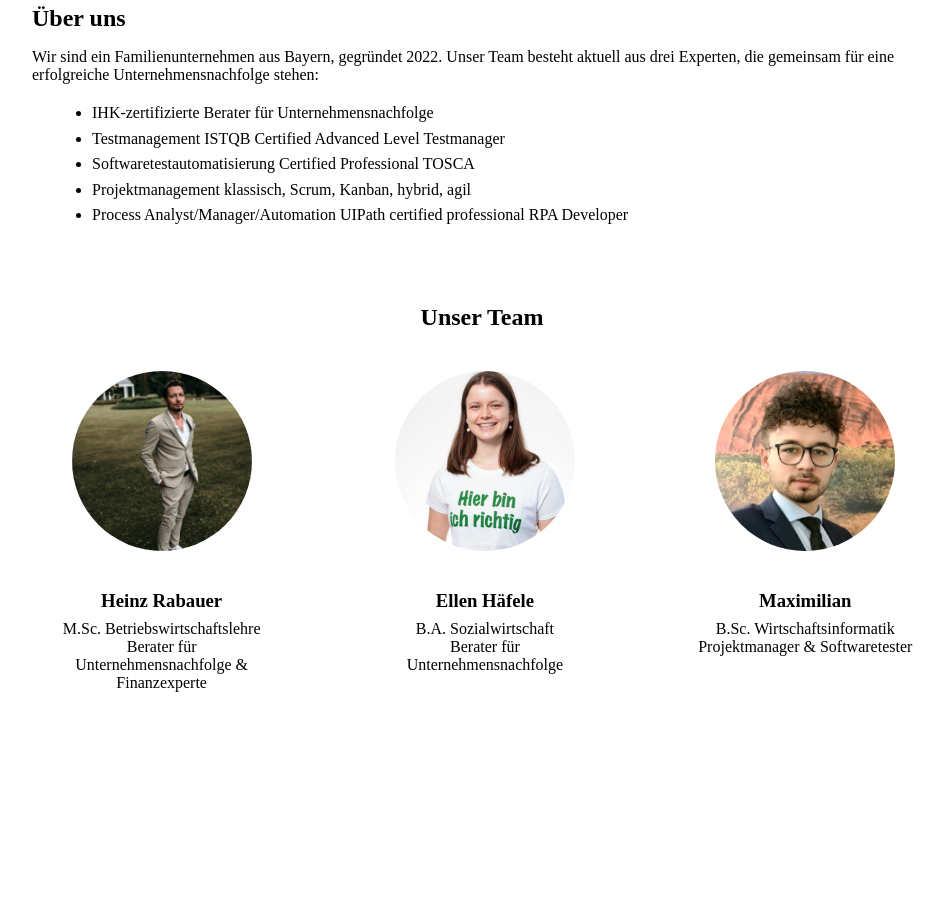
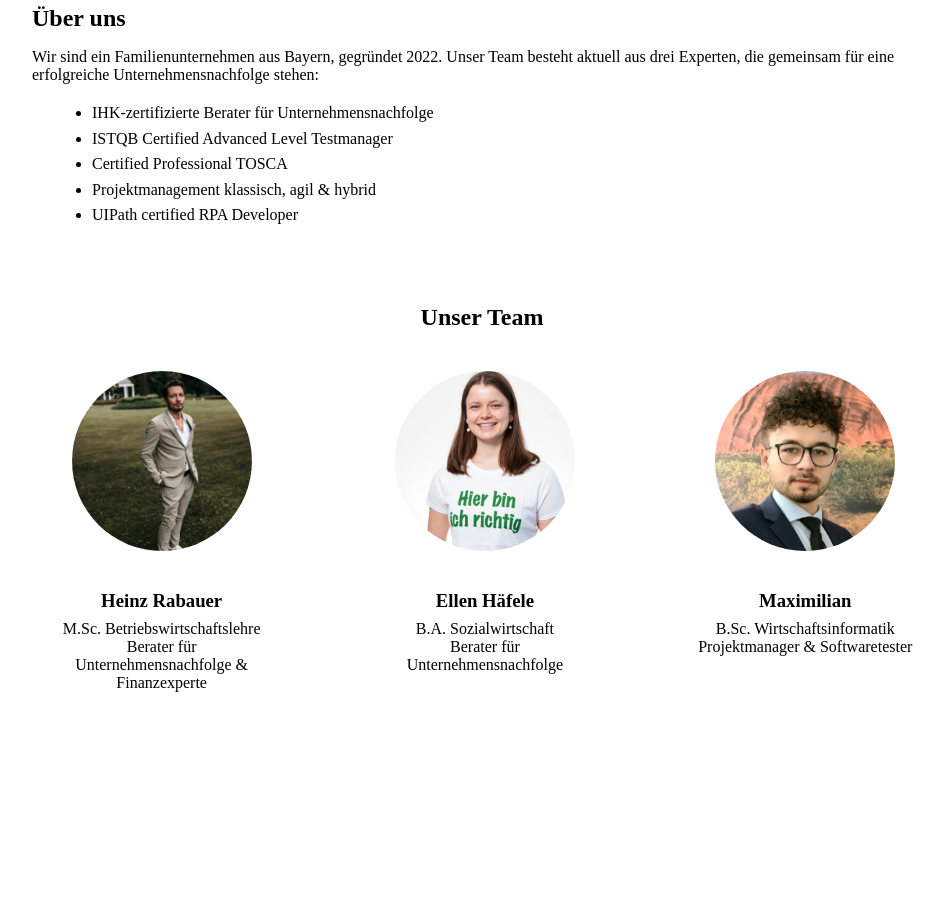
Before and after one commit to ellen2407/mits-web, a Next.js app: page / in a window 1280 px wide. Shown: the part 920-1834 px from the top of the page, without its empty margins (256-1200 px from the left). Built offline with nearby package versions, Linux system fonts and the light colour scheme.

Commit message:
Fix: use next/image for team images

```diff
--- a/app/page.tsx
+++ b/app/page.tsx
@@ -1,3 +1,5 @@
+import Image from "next/image";
+
 export default function Home() {
   return (
     <>
@@ -53,10 +55,10 @@ export default function Home() {
         </p>
         <ul style={{ marginLeft: "20px", lineHeight: 1.6 }}>
           <li>IHK-zertifizierte Berater für Unternehmensnachfolge</li>
-          <li>Testmanagement ISTQB Certified Advanced Level Testmanager</li>
-          <li>Softwaretestautomatisierung Certified Professional TOSCA</li>
-          <li>Projektmanagement klassisch, Scrum, Kanban, hybrid, agil</li>
-          <li>Process Analyst/Manager/Automation UIPath certified professional RPA Developer</li>
+          <li>ISTQB Certified Advanced Level Testmanager</li>
+          <li>Certified Professional TOSCA</li>
+          <li>Projektmanagement klassisch, agil & hybrid</li>
+          <li>UIPath certified RPA Developer</li>
         </ul>
       </section>
 
@@ -69,7 +71,10 @@ export default function Home() {
           margin: "0 auto",
         }}
       >
-        <h2 style={{ marginBottom: "40px", textAlign: "center" }}>Unser Team</h2>
+        <h2 style={{ marginBottom: "40px", textAlign: "center" }}>
+          Unser Team
+        </h2>
+
         <div
           style={{
             display: "flex",
@@ -80,12 +85,12 @@ export default function Home() {
         >
           {/* Heinz */}
           <div style={{ textAlign: "center", maxWidth: "220px" }}>
-            <img
+            <Image
               src="/images/heinz_webseite.jpg"
               alt="Heinz Rabauer"
+              width={180}
+              height={180}
               style={{
-                width: "180px",
-                height: "180px",
                 borderRadius: "50%",
                 objectFit: "cover",
                 marginBottom: "16px",
@@ -93,19 +98,19 @@ export default function Home() {
             />
             <h3 style={{ marginBottom: "8px" }}>Heinz Rabauer</h3>
             <p style={{ margin: 0 }}>
-              M.Sc. Betriebswirtschaftslehre<br/>
+              M.Sc. Betriebswirtschaftslehre<br />
               Berater für Unternehmensnachfolge & Finanzexperte
             </p>
           </div>
 
           {/* Ellen */}
           <div style={{ textAlign: "center", maxWidth: "220px" }}>
-            <img
+            <Image
               src="/images/ellen_webseite.jpg"
               alt="Ellen Häfele"
+              width={180}
+              height={180}
               style={{
-                width: "180px",
-                height: "180px",
                 borderRadius: "50%",
                 objectFit: "cover",
                 marginBottom: "16px",
@@ -113,19 +118,19 @@ export default function Home() {
             />
             <h3 style={{ marginBottom: "8px" }}>Ellen Häfele</h3>
             <p style={{ margin: 0 }}>
-              B.A. Sozialwirtschaft<br/>
+              B.A. Sozialwirtschaft<br />
               Berater für Unternehmensnachfolge
             </p>
           </div>
 
-          {/* Maximilian */}
+          {/* Max */}
           <div style={{ textAlign: "center", maxWidth: "220px" }}>
-            <img
+            <Image
               src="/images/max_webseite.jpg"
               alt="Maximilian"
+              width={180}
+              height={180}
               style={{
-                width: "180px",
-                height: "180px",
                 borderRadius: "50%",
                 objectFit: "cover",
                 marginBottom: "16px",
@@ -133,7 +138,7 @@ export default function Home() {
             />
             <h3 style={{ marginBottom: "8px" }}>Maximilian</h3>
             <p style={{ margin: 0 }}>
-              B.Sc. Wirtschaftsinformatik<br/>
+              B.Sc. Wirtschaftsinformatik<br />
               Projektmanager & Softwaretester
             </p>
           </div>
```
